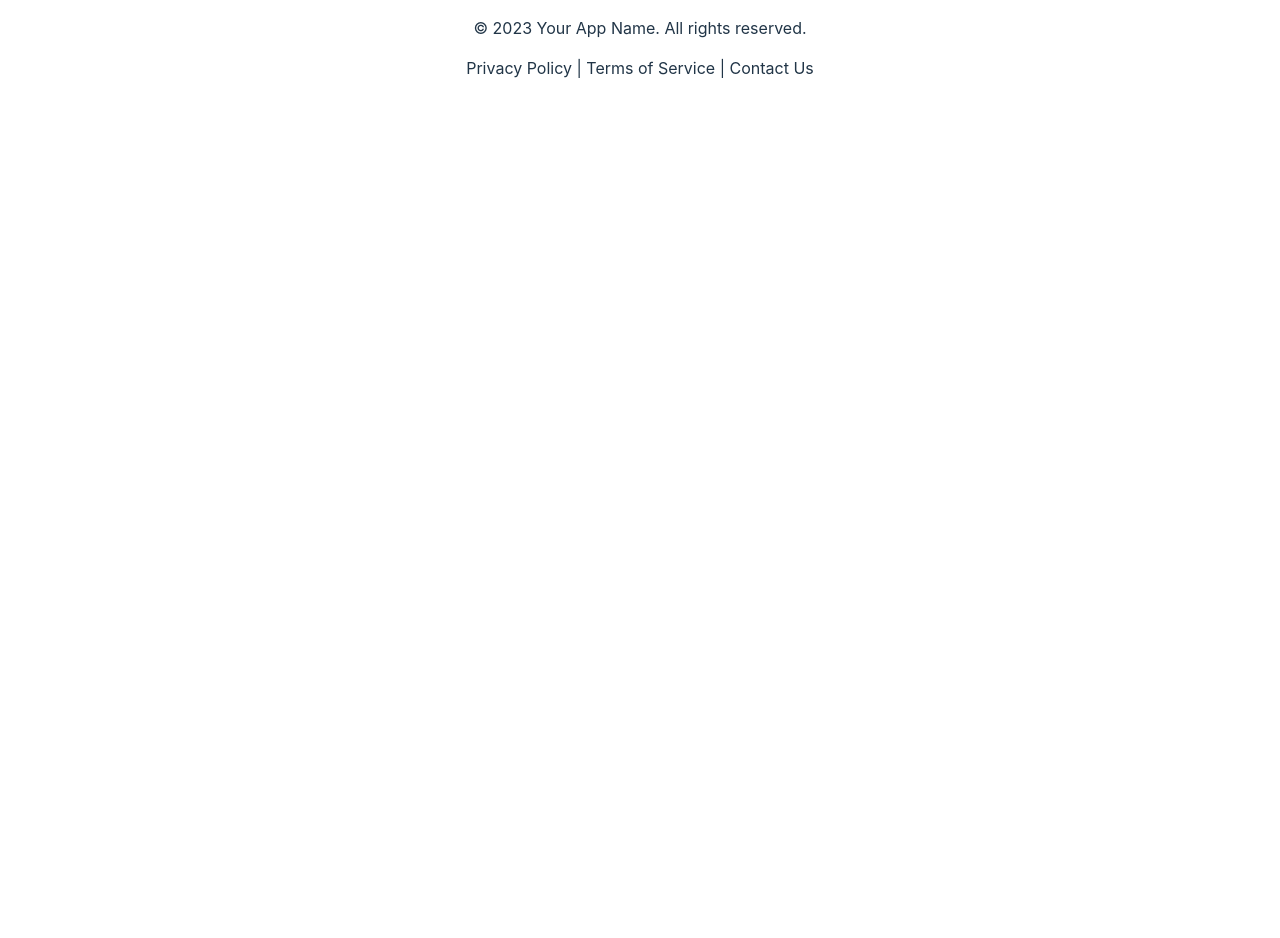
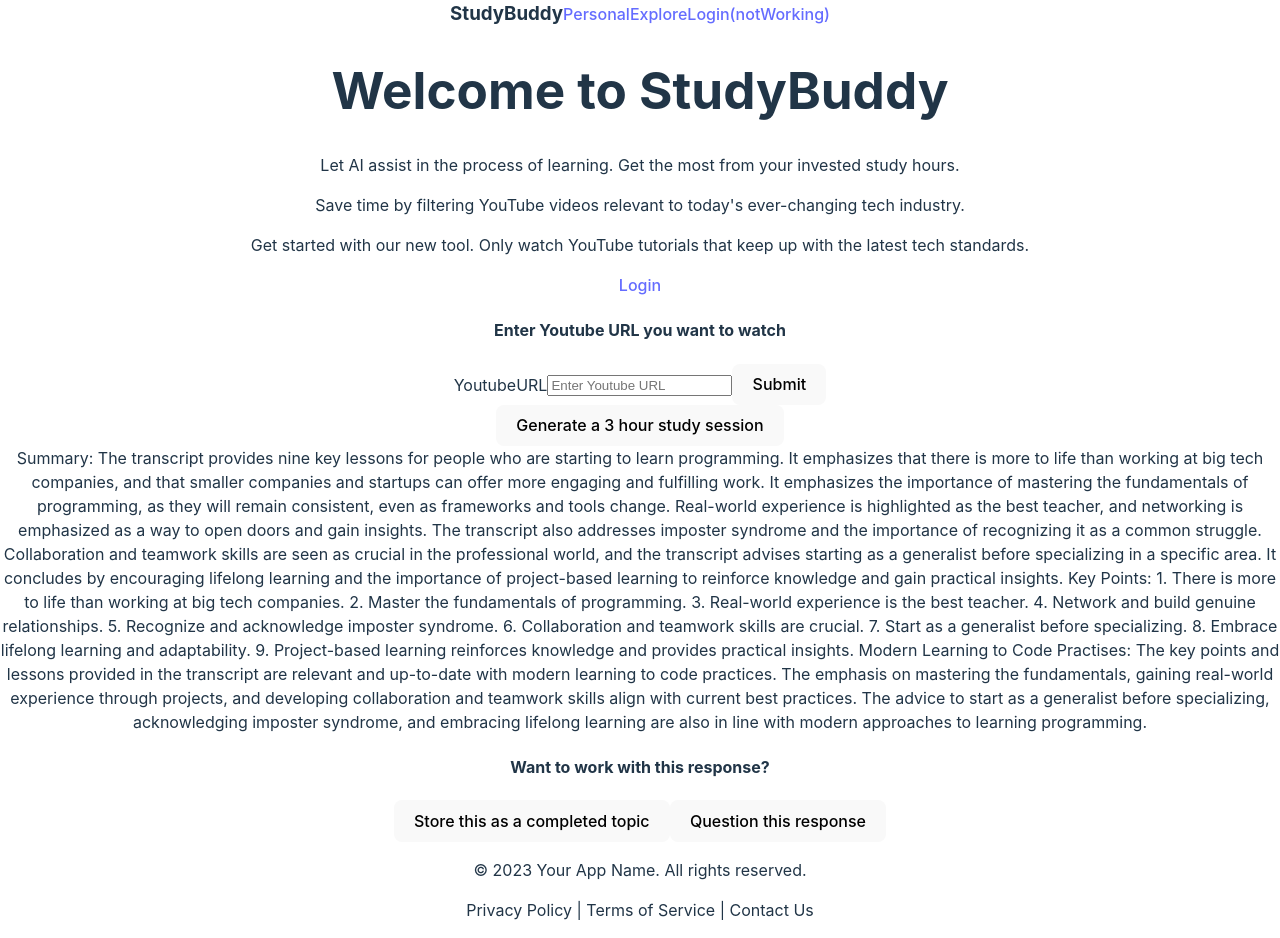
Before and after one commit to gorhgo3/assisting-your-learning, a React (Vite) app: page / in a window 1280 px wide. Before the commit the page ends 800 px from the top, so only its background shows below. Built offline with nearby package versions, Linux system fonts and the light colour scheme.

Commit message:
reduce the routing to homepage and app

```diff
--- a/client/src/routing.tsx
+++ b/client/src/routing.tsx
@@ -11,11 +11,8 @@
 const router = createBrowserRouter(
   createRoutesFromElements(
     <>
-      <Route path="/">
-        <Route path="test" element={<HomePage />} />
-        <Route path="personal/app" element={<App />} />
-        {/* <Route path="login/" element={<Header />} /> */}
-      </Route>
+      <Route path="/" element={<HomePage />} />
+      <Route path="personal/app" element={<App />} />
     </>
   )
 )
```
